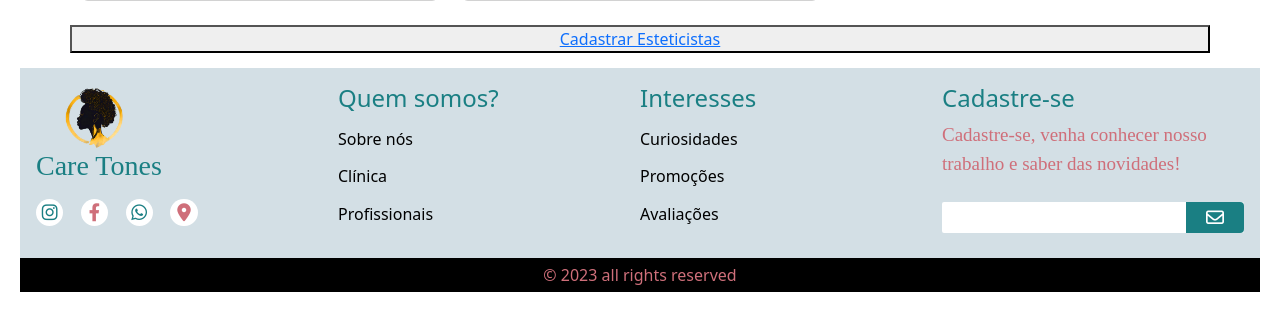
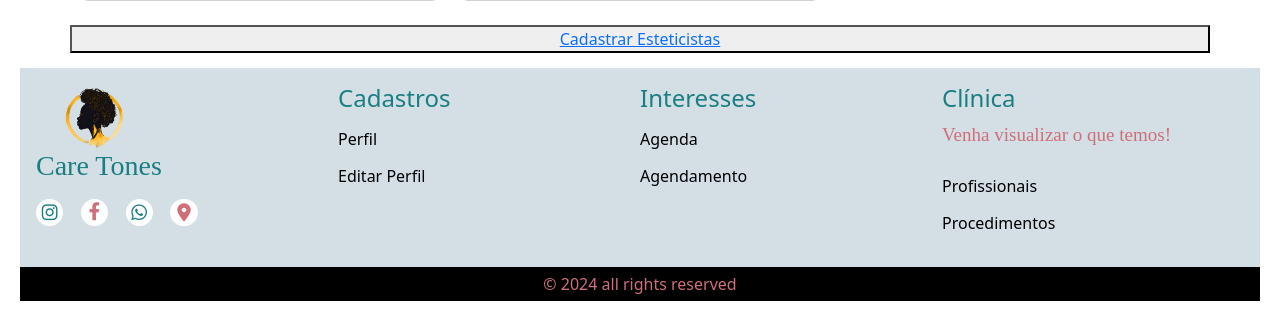
Before and after one commit to Lehguanaes/Clinica_Estetica_Site, a PHP site: page /glow_schedule/esteticista/esteticistas.php in a window 1280 px wide. Shown: the part 1499-1820 px from the top of the page. Before the commit the page ends 1791 px from the top, so only its background shows below. Run offline with PHP 8.4, Linux system fonts and the light colour scheme; data comes from the database, SQL or seed files in the repository; some libraries are stand-ins or nearby versions.

Commit message:
atualizando navbar e footer

```diff
--- a/glow_schedule/esteticista/esteticistas.php
+++ b/glow_schedule/esteticista/esteticistas.php
@@ -28,14 +28,11 @@
         <!-- Início da Navbar -->
         <header>
         <nav class="nav-bar">
-          <a class="logo" href="Home.html"><img src="../logo/Logo.png" class="logoIMG">Care Tones</a>
+            <a class="logo" href="#"><img src="../logo/Logo.png" class="logoIMG">Care Tones</a>
             <ul class="nav-list">
-            <li><a href="../atendente/visualizarConsultas.php" class="nav">Consultas</a></li>
-            <li><a href="../atendente/visualizarDuvidas.php" class="nav">Dúvidas</a></li>
-            <li><a href="../avaliacoes/avaliacoes.php" class="nav">Avaliações</a></li>
-            <li><a href="../agendamento/agendamentoAtendente.php" class="nav">Agendar Consulta</a></li>
-            <li><a href="esteticistas.php" class="nav">Esteticistas</a></li>
-            <li><a href="../atendente/cadastroAtendente.php" class="nav">Novos Atendentes</a></li>
+                <li><a href="esteticistas.php" class="nav">Profissionais</a>
+                <li><a href="../procedimento/procedimentos.php" class="nav">Procedimentos</a>
+                <li><a href="visualizarConsultas.php" class="nav">Agenda</a></li>
             </ul>
             <div class="dropdown">
                 <div class="login-icon">
@@ -43,10 +40,8 @@
                         <i class="fa-solid fa-circle-user fa-xl" style="color: #fff;"></i>
                     </a>
                     <div class="dropdown-content">
-                    <a href="../atendente/perfilAtendente.php"><i class="fa-solid fa-right-to-bracket" style="color: #cf6f7a;"></i> Perfil </a>
-                    <a href="cadastroEsteticista.php"><i class="fa-solid fa-address-card" style="color: #cf6f7a;"></i> Cadastrar Esteticista </a>
-                    <a href="../cliente/cadastrarClienteAtendente.php"><i class="fa-solid fa-address-card" style="color: #cf6f7a;"></i> Cadastrar Cliente </a>
-                    <a href="../procedimento/cadastrarProcedimento.php"><i class="fa-solid fa-address-card" style="color: #cf6f7a;"></i> Cadastrar Procedimento </a>
+                        <a href="perfilEsteticista.php"><i class="fa-solid fa-user fa-sm" style="color: #cf6f7a;"></i> Perfil </a>
+                        <a href="/glow_schedule/controller/logout.php"><i class="fa-solid fa-right-to-bracket fa-sm"></i> Sair</a>
                     </div>
             </div>
             </div>
@@ -111,38 +106,63 @@
 <footer>
         <div id="footer_content">
             <div id="footer_contacts">
-                <a class="navbar-brand"><img class="rounded-circle ms-4" src="../logo/Logo.png" alt="Logo Care Tones" width="69px"></a>
+                <a class="navbar-brand" href="#"> <img class="rounded-circle ms-4" src="../logo/Logo.png" alt="Logo care tones" width="69px"></a>
                 <h3>Care Tones</h3>
                 <div id="footer_social_media">
-                    <a href="#" class="footer-link" id="instagram"><i class="fa-brands fa-instagram"></i></a>
-                    <a href="#" class="footer-link" id="facebook"><i class="fa-brands fa-facebook-f"></i></a>
-                    <a href="#" class="footer-link" id="whatsapp"><i class="fa-brands fa-whatsapp"></i></a>
-                    <a href="#" class="footer-link" id="localizacao"><i class="fa-solid fa-location-dot"></i></a>
+                    <a href="#" class="footer-link" id="instagram">
+                        <i class="fa-brands fa-instagram"></i>
+                    </a>
+                    <a href="#" class="footer-link" id="facebook">
+                        <i class="fa-brands fa-facebook-f fa-xs"></i>
+                    </a>
+                    <a href="#" class="footer-link" id="whatsapp">
+                        <i class="fa-brands fa-whatsapp"></i>
+                    </a>
+                    <a href="#" class="footer-link" id="localizacao">
+                        <i class="fa-solid fa-location-dot"></i>
+                    </a>
                 </div>
             </div>
             <ul class="footer-list">
-                <li><h4 id="subtitulo-footer">Quem somos?</h4></li>
-                <li><a href="#" class="footer-link">Sobre nós</a></li>
-                <li><a href="#" class="footer-link">Clínica</a></li>
-                <li><a href="#" class="footer-link">Profissionais</a></li>
+                <li>
+                    <h4 id="subtitulo-footer">Cadastros</h4>
+                </li>
+                <li>
+                    <a href="perfilEsteticista.php" class="footer-link">Perfil</a>
+                </li>
+                <li>
+                    <a href="cadastroAtendente.php" class="footer-link">Editar Perfil</a>
+                </li>
             </ul>
             <ul class="footer-list">
-                <li><h4 id="subtitulo-footer">Interesses</h4></li>
-                <li><a href="#" class="footer-link">Curiosidades</a></li>
-                <li><a href="#" class="footer-link">Promoções</a></li>
-                <li><a href="#" class="footer-link">Avaliações</a></li>
+                <li>
+                    <h4 id="subtitulo-footer">Interesses</h4>
+                </li>
+                <li>
+                    <a href="visualizarConsultas.php" class="footer-link">Agenda</a>
+                </li>
+                <li>
+                    <a href="../agendamentoAtendente/agendamento.php" class="footer-link">Agendamento</a>
+                </li>
             </ul>
             <div id="footer_subscribe">
-                <h4 id="subtitulo-footer">Cadastre-se</h4>
-                <p>Cadastre-se, venha conhecer nosso trabalho e saber das novidades!</p>
-                <div id="input_group">
-                    <input type="email" id="email">
-                    <button><i class="fa-regular fa-envelope"></i></button>
-                </div>
+                <h4 id="subtitulo-footer">Clínica</h4>
+                <p>
+                    Venha visualizar o que temos!
+                </p>
+                <ul class="footer-list">
+                <li>
+                    <a href="../esteticista/esteticistas.php" class="footer-link">Profissionais</a>
+                </li>
+                <li>
+                    <a href="../procedimento/procedimentos.php" class="footer-link">Procedimentos</a>
+                </li>
+                </ul>
             </div>
         </div>
         <div id="footer_copyright">
-            &#169 2023 all rights reserved
+            &#169
+            2024 all rights reserved
         </div>
     </footer>
 </body>
```
Lines whose indentation alone changed are shown as unchanged.
